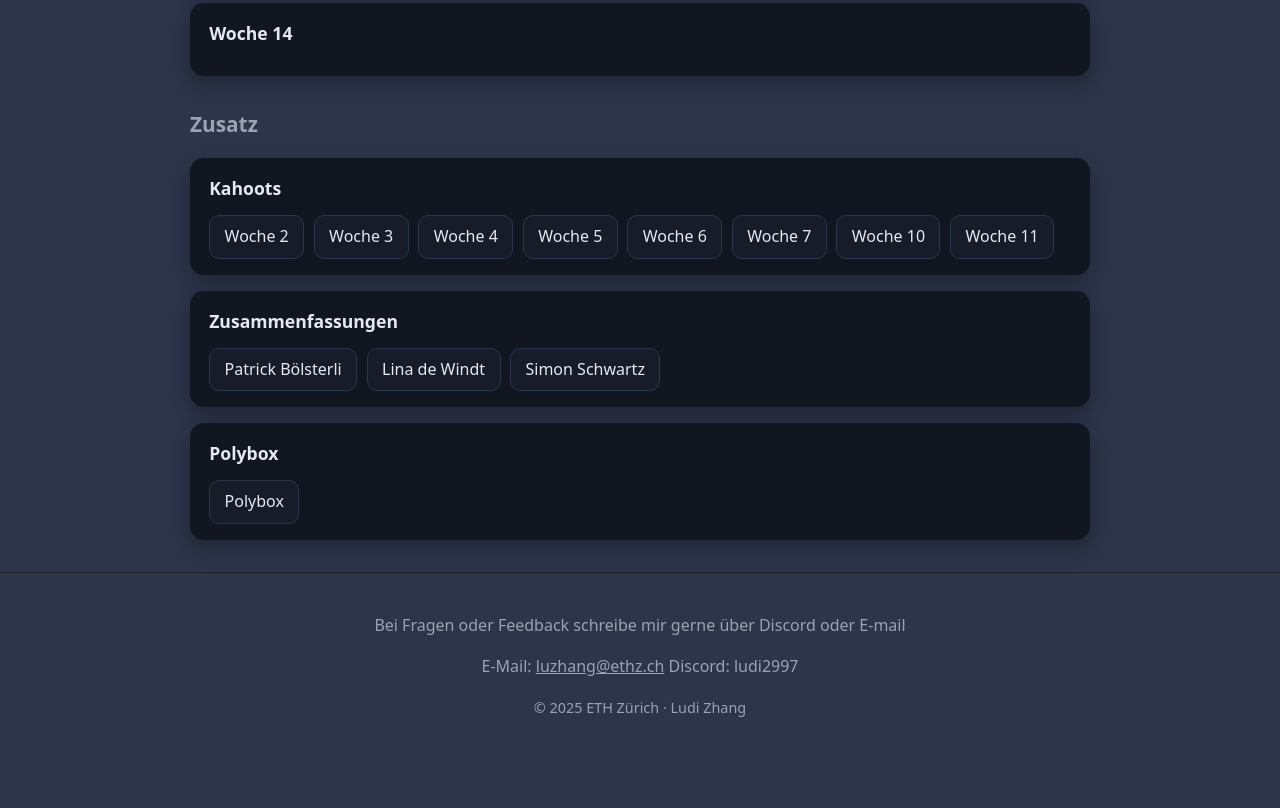
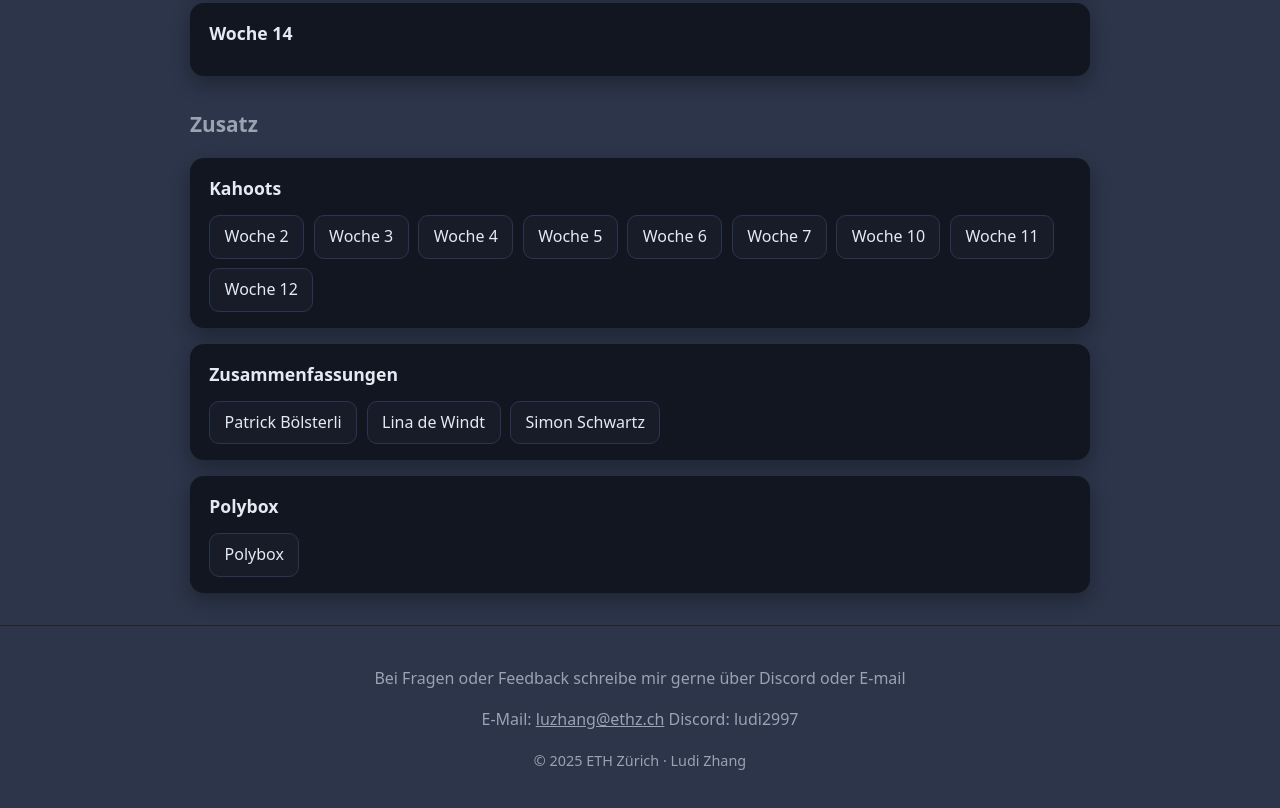
Before and after one commit to Ludi568/TechMech, a plain HTML site: page index.html in a window 1280 px wide. Shown: the part 1851-2659 px from the top of the page. Before the commit the page ends 2608 px from the top, so only its background shows below. Drawn offline with Linux system fonts and the light colour scheme.

Commit message:
Add link for Woche 12 to index.html

```diff
--- a/index.html
+++ b/index.html
@@ -176,6 +176,8 @@
           <li><a href="https://create.kahoot.it/share/techmech-woche-7/c2967328-b779-44de-b15f-83965f535430">Woche 7</a></li>
           <li><a href="https://create.kahoot.it/share/techmech-woche-10/284c4929-899b-42f5-9256-d791de1018f2">Woche 10</a></li>
           <li><a href="https://create.kahoot.it/share/techmech-woche-11/95e0c4ac-700a-45b9-97a8-be56e526dfff">Woche 11</a></li>
+          <li><a href="https://create.kahoot.it/share/techmech-woche-12/0b3ea526-4761-4f73-bb76-5f89447494f6">Woche 12</a></li>
+
 
         </ul>
       </article>
```
